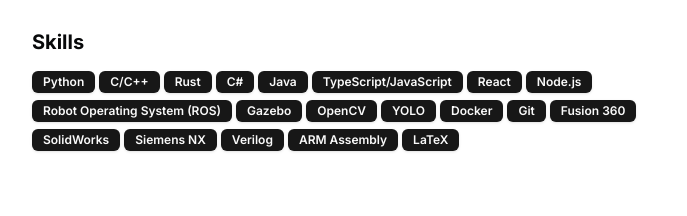
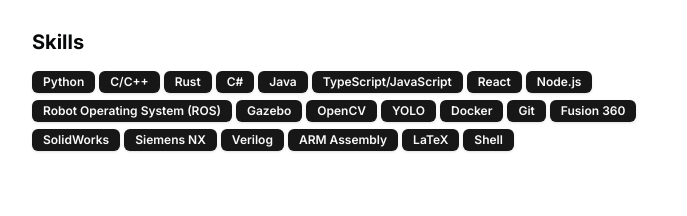
Before and after one commit to sangregoriokimpo/personalwebsite, a Next.js app: page / in a window 1280 px wide. Shown: the part 1200-1416 px from the top of the page, without its empty margins (296-983 px from the left). Built offline with nearby package versions, Linux system fonts and the light colour scheme.

Commit message:
feat: ADD MORE SKILLS

```diff
--- a/src/data/resume.tsx
+++ b/src/data/resume.tsx
@@ -34,6 +34,7 @@
     "Verilog",
     "ARM Assembly",
     "LaTeX",
+    "Shell",
   ],
 
   navbar: [
```
